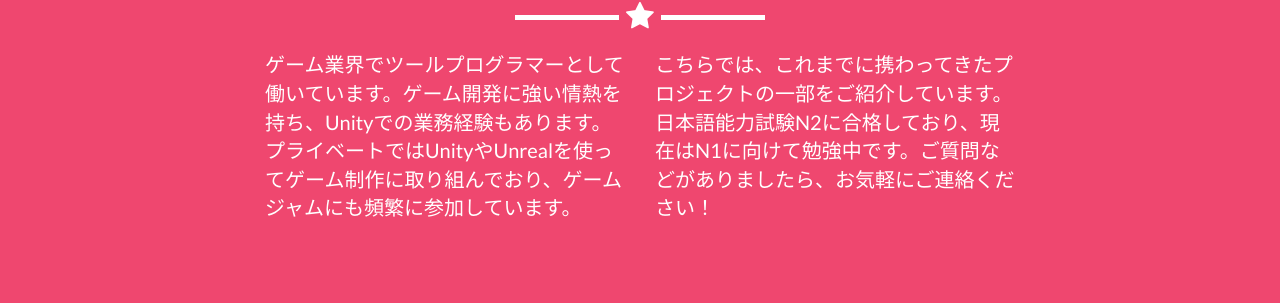
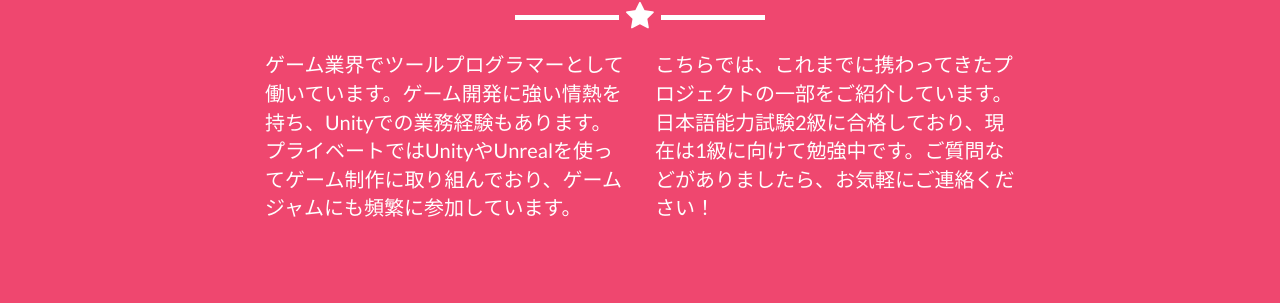
Before and after one commit to shadowsora211/shadowsora211.github.io, a Jekyll site: the page built from _posts/2014-07-18-Pitch-Dash.markdown, in a window 1280 px wide and 900 px high, scrolled down 1643 px. Shown: the part 208-511 px from the top of the window. Built offline with Jekyll 4.4.1, drawn with Linux system fonts in a browser that asks for light colours.

Commit message:
Update about.html

```diff
--- a/_includes/about.html
+++ b/_includes/about.html
@@ -12,7 +12,7 @@
                     <p>ゲーム業界でツールプログラマーとして働いています。ゲーム開発に強い情熱を持ち、Unityでの業務経験もあります。プライベートではUnityやUnrealを使ってゲーム制作に取り組んでおり、ゲームジャムにも頻繁に参加しています。</p>
                 </div>
                 <div class="col-lg-4">
-                    <p>こちらでは、これまでに携わってきたプロジェクトの一部をご紹介しています。日本語能力試験N2に合格しており、現在はN1に向けて勉強中です。ご質問などがありましたら、お気軽にご連絡ください！ </p>
+                    <p>こちらでは、これまでに携わってきたプロジェクトの一部をご紹介しています。日本語能力試験2級に合格しており、現在は1級に向けて勉強中です。ご質問などがありましたら、お気軽にご連絡ください！ </p>
                 </div>
                 <!-- <div class="col-lg-8 col-lg-offset-2 text-center">
                     <a href="https://github.com/jeromelachaud/freelancer-theme" class="btn btn-lg btn-outline">
```
